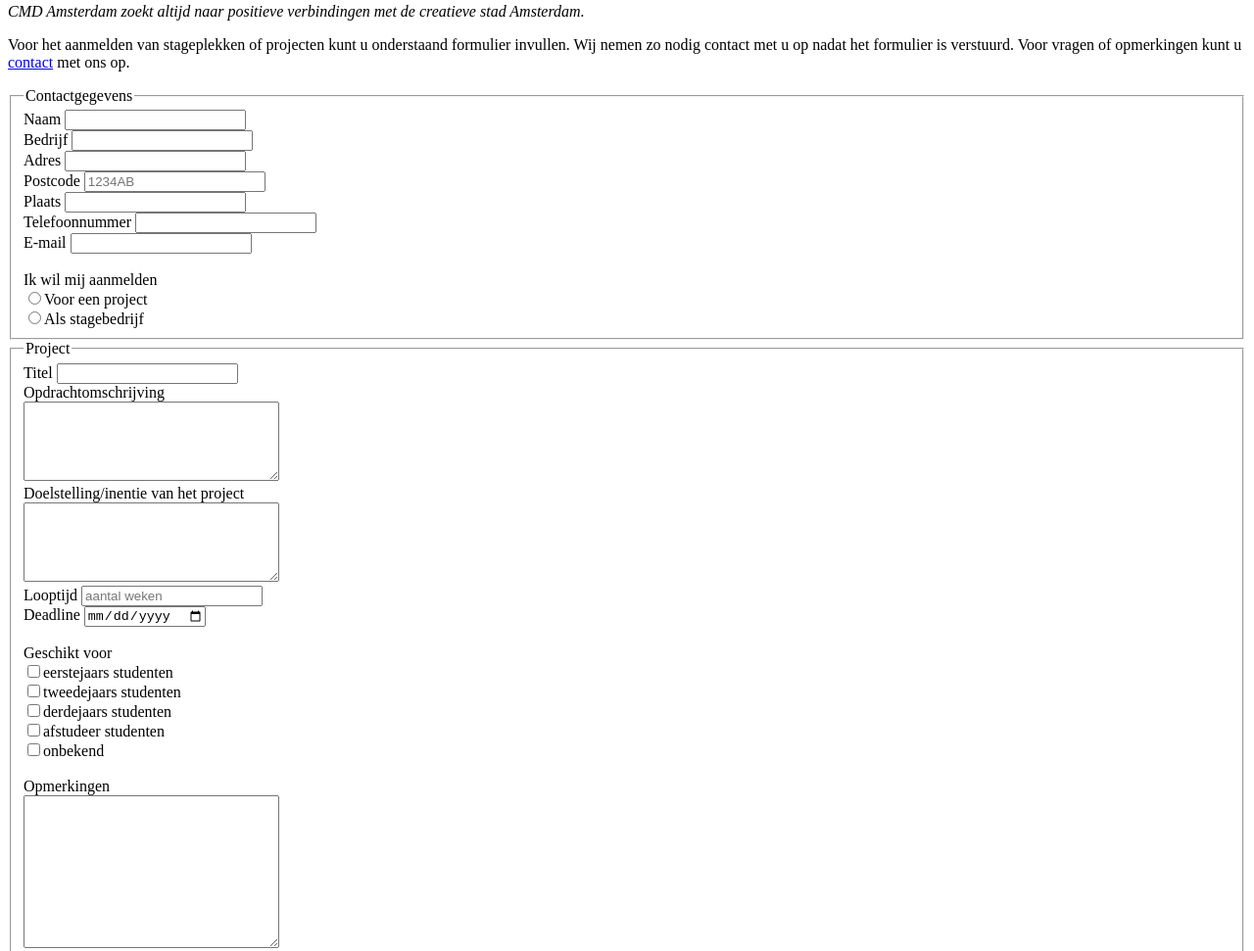
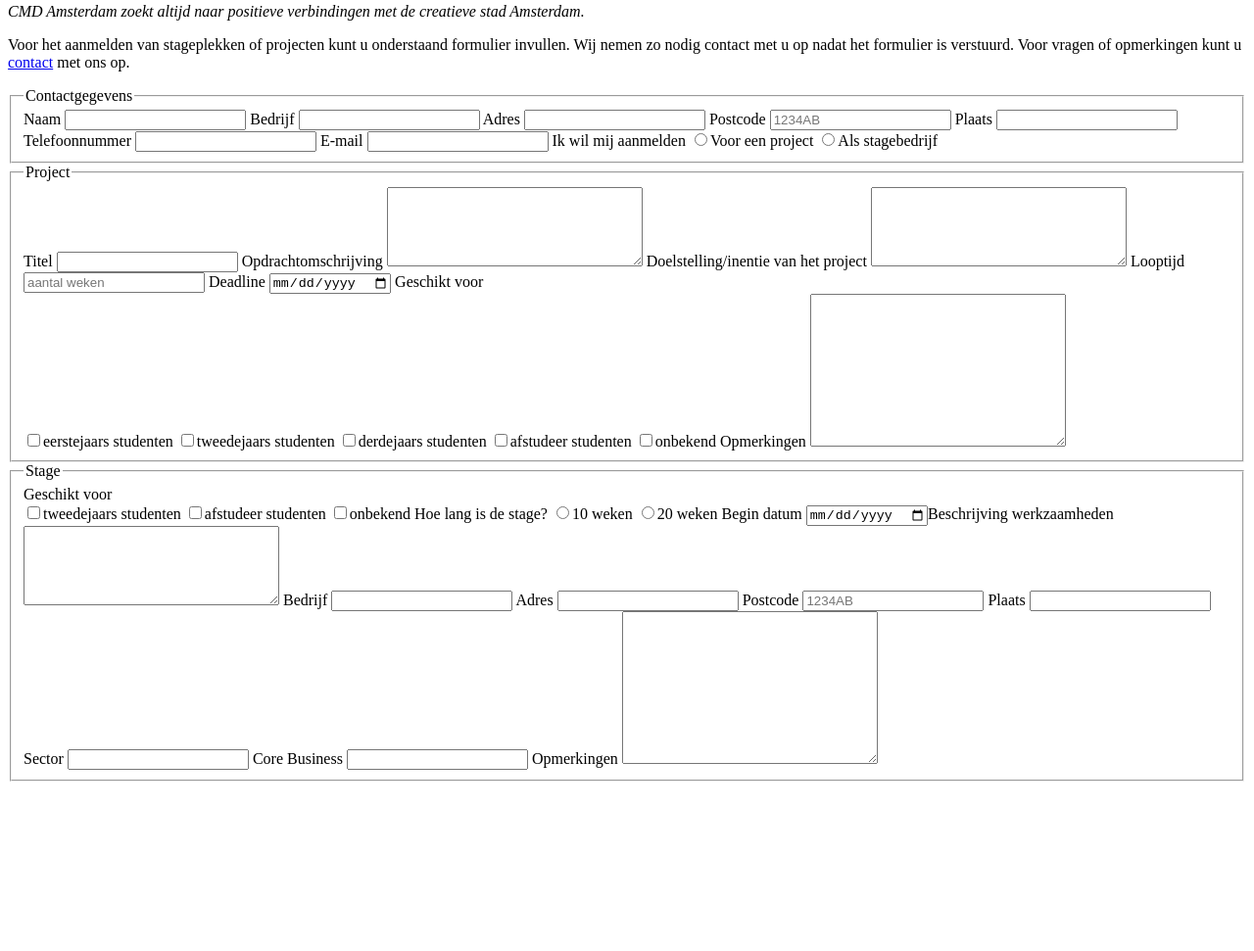
Before and after one commit to Frederw001/FED, a plain HTML site: page Deeltoets1/aanmelden.html in a window 1280 px wide. Shown: the part 287-1258 px from the top of the page at 98% size. After the commit the page ends 1093 px from the top, so only its background shows below. Drawn offline with Linux system fonts and the light colour scheme.

Commit message:
Update aanmelden.html

```diff
--- a/Deeltoets1/aanmelden.html
+++ b/Deeltoets1/aanmelden.html
@@ -1,4 +1,3 @@
-
 <!doctype html>
 <html>
 <head>
@@ -45,79 +44,79 @@
 		<fieldset>
 			<legend>Contactgegevens</legend>
 			<label for="naam">Naam</label>
-	  		<input id="naam" type="text" ><br />
+	  		<input id="naam" type="text" >
 	  		<label for="bedrijf">Bedrijf</label>
-	  		<input id="bedrijf" type="text" ><br />
+	  		<input id="bedrijf" type="text" >
 	  		<label for="adres">Adres</label>
-	  		<input id="adres" type="text" ><br />
+	  		<input id="adres" type="text" >
 	  		<label for="postcode">Postcode</label>
-	  		<input id="postcode" type="text" placeholder="1234AB"><br />
+	  		<input id="postcode" type="text" placeholder="1234AB">
 	  		<label for="plaats">Plaats</label>
-	  		<input id="plaats" type="text" ><br />
+	  		<input id="plaats" type="text" >
 	  		<label for="telefoonnummer">Telefoonnummer</label>
-	  		<input id="telefoonnummer" type="tel" ><br />
+	  		<input id="telefoonnummer" type="tel" >
 	  		<label for="email">E-mail</label>
-	  		<input id="email" type="email" ><br /><br />
+	  		<input id="email" type="email" >
 
-			<label>Ik wil mij aanmelden</label><br />
-          	<input type="radio" name="project" value="project">Voor een project<br />
+			<label>Ik wil mij aanmelden</label>
+          	<input type="radio" name="project" value="project">Voor een project
 			<input type="radio" name="stage" value="stage">Als stagebedrijf
 	  	</fieldset>
 
 		<fieldset>
 			<legend>Project</legend>
 			<label for="titel">Titel</label>
-	  		<input id="titel" type="text" ><br />
-	  		<label for="opdrachtomschrijving">Opdrachtomschrijving</label><br />
-	  		<textarea id="opdrachtomschrijving" rows="5" cols="30"></textarea><br />
-	  		<label for="doelstelling">Doelstelling/inentie van het project</label><br />
-	  		<textarea id="doelstelling" rows="5" cols="30"></textarea><br />
+	  		<input id="titel" type="text" >
+	  		<label for="opdrachtomschrijving">Opdrachtomschrijving</label>
+	  		<textarea id="opdrachtomschrijving" rows="5" cols="30"></textarea>
+	  		<label for="doelstelling">Doelstelling/inentie van het project</label>
+	  		<textarea id="doelstelling" rows="5" cols="30"></textarea>
 	  		<label for="looptijd">Looptijd</label>
-	  		<input id="looptijd" type="text" placeholder="aantal weken" ><br />
+	  		<input id="looptijd" type="text" placeholder="aantal weken" >
 	  		<label for="deadline">Deadline</label>
-	  		<input id="deadline" type="date" ><br /><br />
+	  		<input id="deadline" type="date" >
 
 	  		<label>Geschikt voor</label><br />
-	  		<input type="checkbox" name="eerstejaars" >eerstejaars studenten<br />
-			<input type="checkbox" name="tweedejaars" >tweedejaars studenten<br />
-			<input type="checkbox" name="derdejaars" >derdejaars studenten<br />
-	  		<input type="checkbox" name="afstudeer" >afstudeer studenten<br />
-	  		<input type="checkbox" name="onbekend" >onbekend<br /><br />
+	  		<input type="checkbox" name="eerstejaars" >eerstejaars studenten
+			<input type="checkbox" name="tweedejaars" >tweedejaars studenten
+			<input type="checkbox" name="derdejaars" >derdejaars studenten
+	  		<input type="checkbox" name="afstudeer" >afstudeer studenten
+	  		<input type="checkbox" name="onbekend" >onbekend
 
-	  		<label for="project_opmerkingen">Opmerkingen</label><br />
+	  		<label for="project_opmerkingen">Opmerkingen</label>
 	  		<textarea id="project_opmerkingen" rows="10" cols="30"></textarea>
 
 		</fieldset>
 		<fieldset>
 			<legend>Stage</legend>
 			<label>Geschikt voor</label><br />
-			<input type="checkbox" name="tweedejaars" >tweedejaars studenten<br />
-	  		<input type="checkbox" name="afstudeer" >afstudeer studenten<br />
-	  		<input type="checkbox" name="onbekend" >onbekend<br /><br />
+			<input type="checkbox" name="tweedejaars" >tweedejaars studenten
+	  		<input type="checkbox" name="afstudeer" >afstudeer studenten
+	  		<input type="checkbox" name="onbekend" >onbekend
 
-	  		<label>Hoe lang is de stage?</label><br />
-          	<input type="radio" name="10weken" value="10">10 weken<br />
-			<input type="radio" name="20weken" value="20">20 weken<br />
+	  		<label>Hoe lang is de stage?</label>
+          	<input type="radio" name="10weken" value="10">10 weken
+			<input type="radio" name="20weken" value="20">20 weken
 			<label for="begindatum">Begin datum</label>
-	  		<input id="begindatum" type="date" ><br /><br />
+	  		<input id="begindatum" type="date"
 
-	  		<label for="werkzaamheden">Beschrijving werkzaamheden</label><br />
-	  		<textarea id="werkzaamheden" rows="5" cols="30"></textarea><br /><br />
+	  		<label for="werkzaamheden">Beschrijving werkzaamheden</label>
+	  		<textarea id="werkzaamheden" rows="5" cols="30"></textarea>
 
 			<label for="bedrijfsnaam">Bedrijf</label>
-	  		<input id="bedrijfsnaam" type="text" ><br />
+	  		<input id="bedrijfsnaam" type="text" >
 	  		<label for="bedrijfsadres">Adres</label>
-	  		<input id="bedrijfsadres" type="text" ><br />
+	  		<input id="bedrijfsadres" type="text" >
 	  		<label for="bedrijfspostcode">Postcode</label>
-	  		<input id="bedrijfspostcode" type="text" placeholder="1234AB"><br />
+	  		<input id="bedrijfspostcode" type="text" placeholder="1234AB">
 	  		<label for="vestigingsplaats">Plaats</label>
-	  		<input id="vestigingsplaats" type="text" ><br />
+	  		<input id="vestigingsplaats" type="text" >
 	  		<label for="sector">Sector</label>
-	  		<input id="sector" type="text" ><br />
+	  		<input id="sector" type="text" >
 	  		<label for="corebusiness">Core Business</label>
-	  		<input id="corebusiness" type="text" ><br /><br />
+	  		<input id="corebusiness" type="text">
 
-	  		<label for="stage_opmerkingen">Opmerkingen</label><br />
+	  		<label for="stage_opmerkingen">Opmerkingen</label>
 	  		<textarea id="stage_opmerkingen" rows="10" cols="30"></textarea>
 		</fieldset>
 	</form>
```
